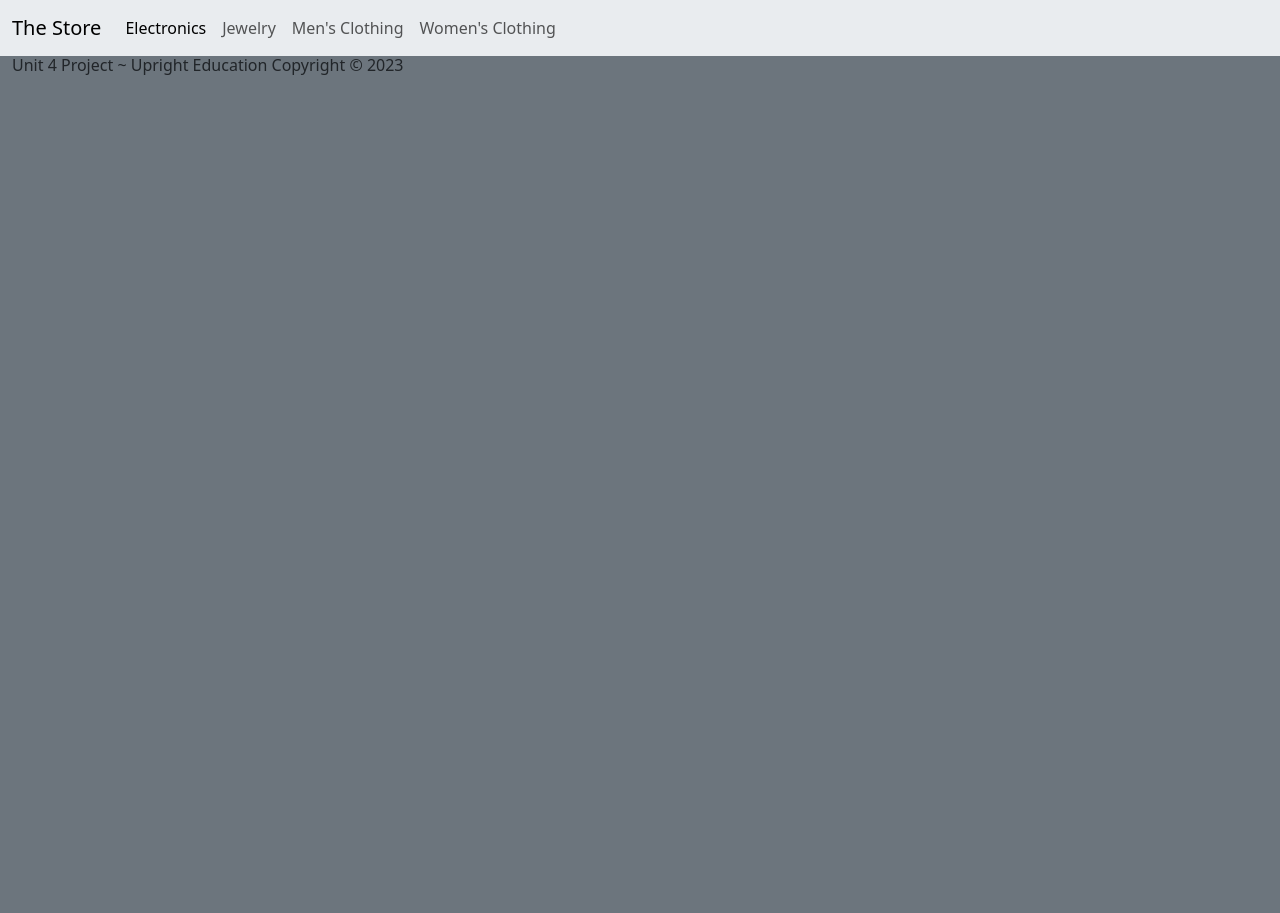
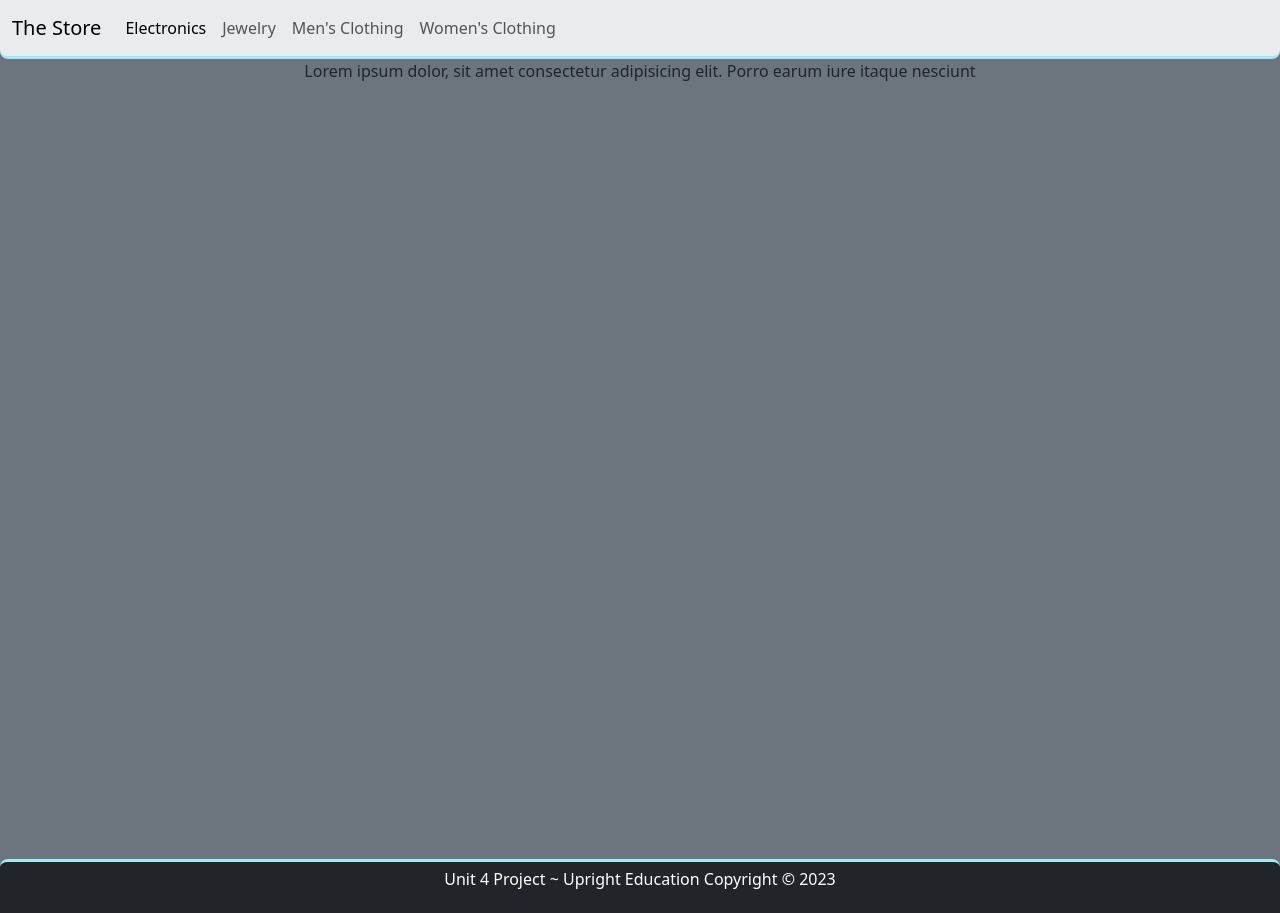
Before and after one commit to shawksly/Unit4-Fake-Storefront, a plain HTML site: page index.html in a window 1280 px wide. Before the commit the page ends 800 px from the top, so only its background shows below. Drawn offline with nearby package versions, Linux system fonts and the light colour scheme; no server answers.

Commit message:
U4_02 Complete - set up flexbox for body, stuck navbar to the top, full width, made sure display items would be centered, fixed and styled footer, and styled header and footer with borders.

```diff
--- a/index.html
+++ b/index.html
@@ -7,10 +7,10 @@
   <title>Fake Storefront</title>
   <link href="https://cdn.jsdelivr.net/npm/bootstrap@5.3.1/dist/css/bootstrap.min.css" rel="stylesheet" integrity="sha384-4bw+/aepP/YC94hEpVNVgiZdgIC5+VKNBQNGCHeKRQN+PtmoHDEXuppvnDJzQIu9" crossorigin="anonymous">
 </head>
-<body class="bg-secondary">
+<body class="d-flex flex-column align-items-center overflow-x-hidden bg-secondary">
 
   <!-- Navbar -->
-  <nav class="navbar navbar-expand-lg bg-body-secondary" data-bs-theme="secondary">
+  <nav class="navbar navbar-expand-lg align-self-stretch sticky-top bg-body-secondary border-3 border-bottom border-info-subtle rounded-bottom-3" data-bs-theme="secondary">
     <div class="container-fluid">
       <a class="navbar-brand" href="#">The Store</a>
       <button class="navbar-toggler" type="button" data-bs-toggle="collapse" data-bs-target="#navbarNav" aria-controls="navbarNav" aria-expanded="false" aria-label="Toggle navigation">
@@ -35,12 +35,13 @@
     </div>
   </nav>
 
-  <div class="display container-fluid">
-
+  <div class="display min-vh-100">
+Lorem ipsum dolor, sit amet consectetur adipisicing elit. Porro earum iure itaque nesciunt
   </div>
 
-  <div class="footer container-fluid"><h6>Unit 4 Project ~ Upright Education Copyright © 2023</h3></div>
-
+  <div class="footer d-flex justify-content-center text-bg-dark align-self-stretch pt-2 pb-3 px-auto border-3 border-top border-info-subtle rounded-top-3">
+    <h6 >Unit 4 Project ~ Upright Education Copyright © 2023</h3>
+  </div>
   <!-- Bootstrap and JS Importing -->
   <script src="https://cdn.jsdelivr.net/npm/bootstrap@5.3.1/dist/js/bootstrap.bundle.min.js" integrity="sha384-HwwvtgBNo3bZJJLYd8oVXjrBZt8cqVSpeBNS5n7C8IVInixGAoxmnlMuBnhbgrkm" crossorigin="anonymous"></script>
   <script src="./main.js"></script>
```
